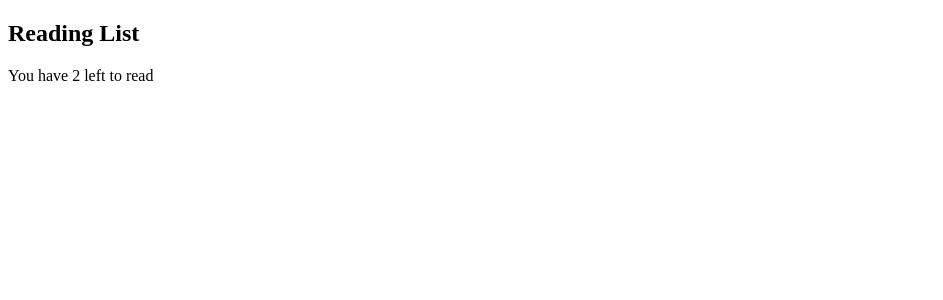
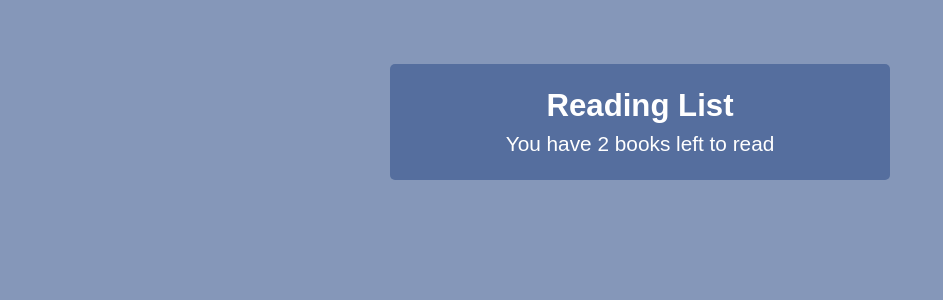
Before and after one commit to Dainokode/Book-list, a React (Create React App) app: page / in a window 1280 px wide. Shown: the top 300 px of the page, without its empty margins (0-943 px from the left). Built offline with nearby package versions, Linux system fonts and the light colour scheme.

Commit message:
style navbar

```diff
--- a/src/components/Navbar.jsx
+++ b/src/components/Navbar.jsx
@@ -6,7 +6,7 @@ const Navbar = () => {
   return (
     <nav className="navbar">
       <h1>Reading List</h1>
-      <p>You have {books.length} left to read</p>
+      <p>You have {books.length} books left to read</p>
     </nav>
   );
 };
--- a/src/styles/main.scss
+++ b/src/styles/main.scss
@@ -0,0 +1,28 @@
+* {
+  margin: 0;
+  padding: 0;
+  box-sizing: border-box;
+}
+
+body {
+  font-family: Arial, Helvetica, sans-serif;
+  background: #0c307480;
+  color: #fff;
+}
+
+.container {
+  max-width: 500px;
+  background: #0c307465;
+  margin: 4rem auto;
+  border-radius: 5px;
+}
+
+.navbar {
+  text-align: center;
+  padding: 1.5rem;
+  font-size: 1.3rem;
+
+  h1 {
+    margin-bottom: 0.5rem;
+  }
+}
```
